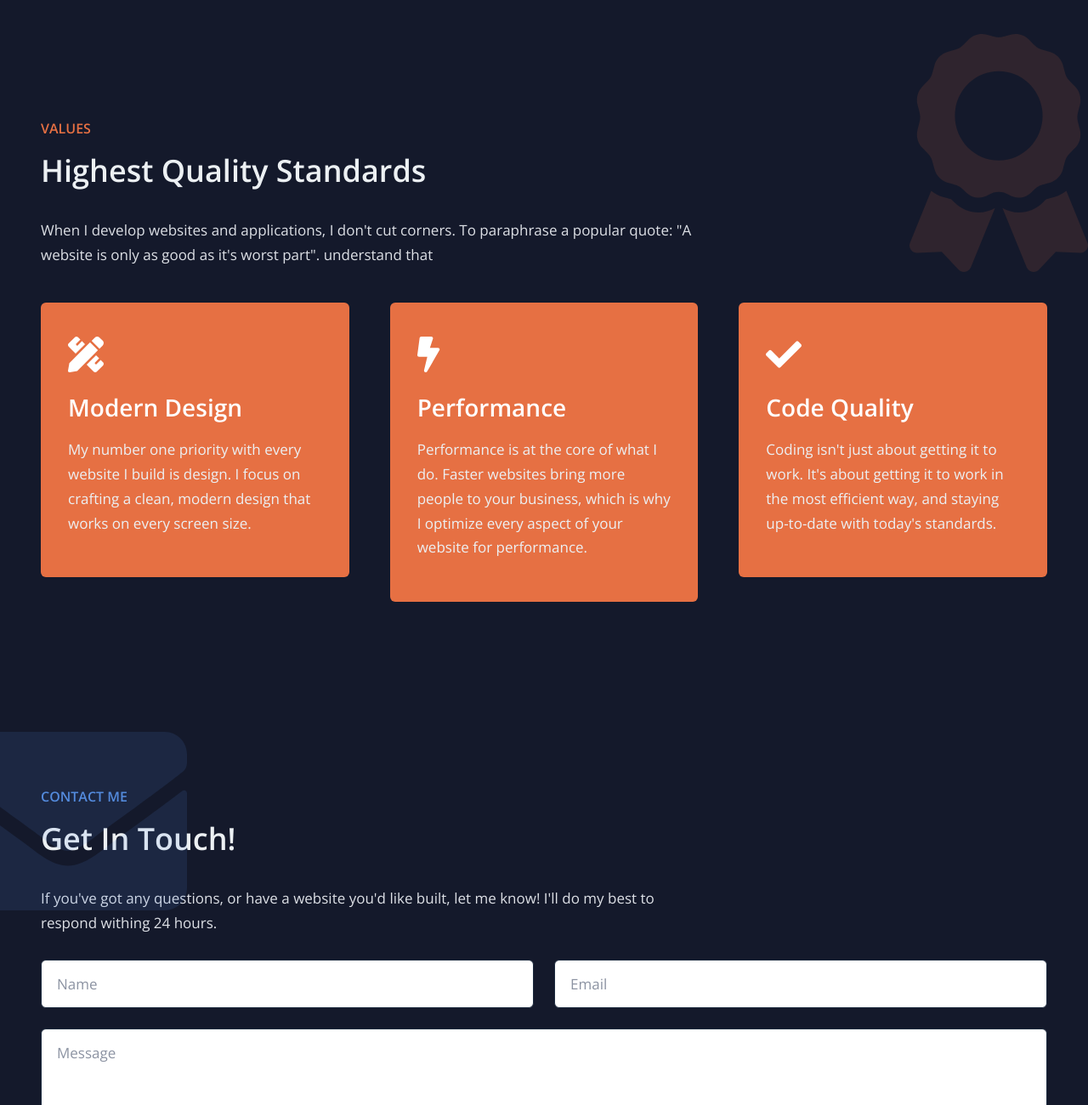
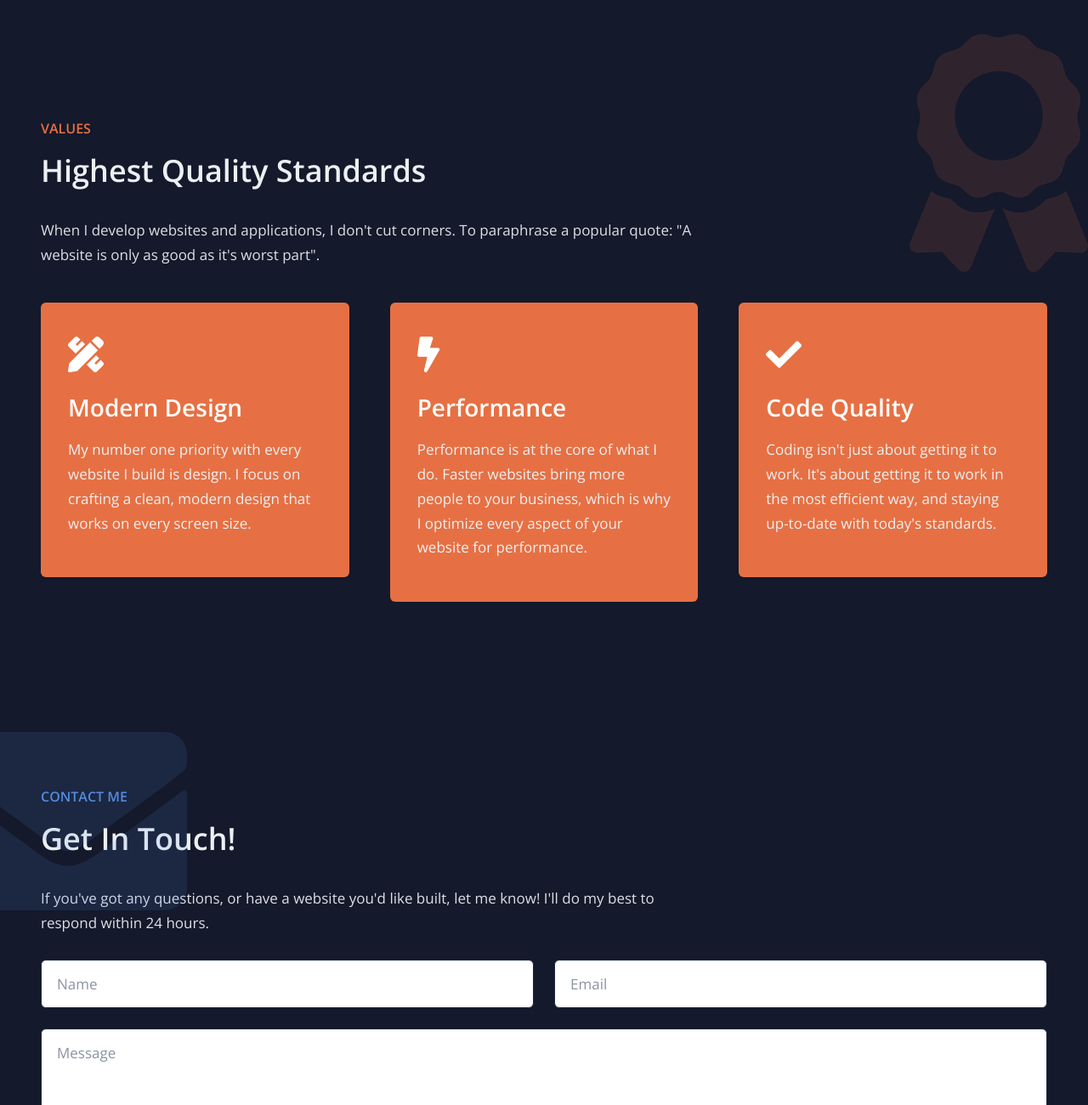
Before and after one commit to jarodpeachey/portfolio, a Gatsby site: page / in a window 1280 px wide. Shown: the part 1905-3205 px from the top of the page at 85% size. Built offline with nearby package versions, Linux system fonts and the light colour scheme; Gatsby itself is replaced by a stand-in of ours.

Commit message:
Fix typos

```diff
--- a/src/pages/index.js
+++ b/src/pages/index.js
@@ -425,7 +425,7 @@ const App = ({}) => {
           <Paragraph customStyles="max-width: 769px;">
             When I develop websites and applications, I don't cut corners. To
             paraphrase a popular quote: "A website is only as good as it's worst
-            part". understand that
+            part".
           </Paragraph>
           <Row spacing={[24]} breakpoints={[769, 960]}>
             <div widths={[6, 4]}>
@@ -515,7 +515,7 @@ const App = ({}) => {
           </Heading>
           <Paragraph customStyles="max-width: 769px;">
             If you've got any questions, or have a website you'd like built, let
-            me know! I'll do my best to respond withing 24 hours.
+            me know! I'll do my best to respond within 24 hours.
           </Paragraph>
           {emailError && (
             <Alert color="error">Please enter a valid email.</Alert>
```
